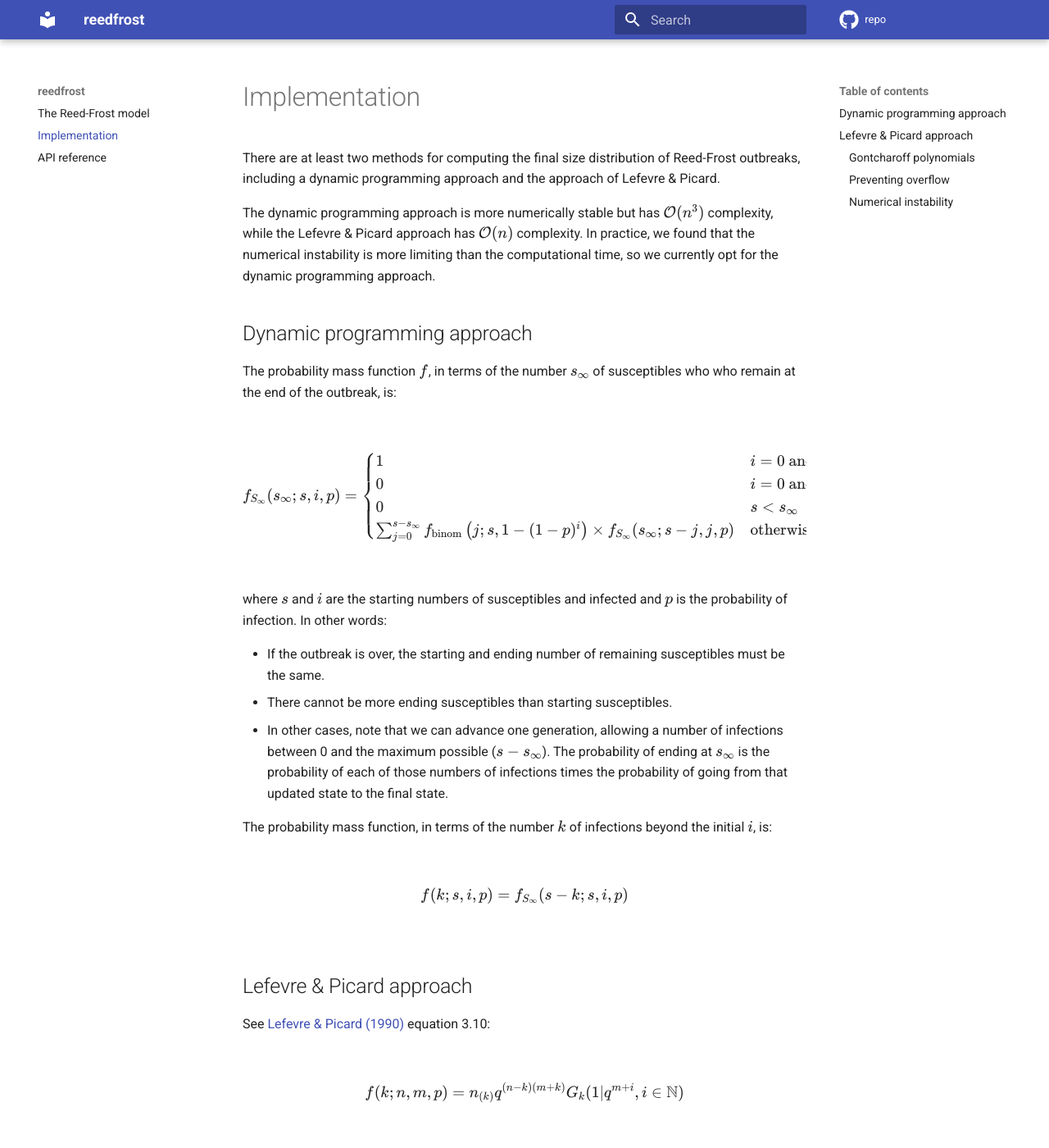
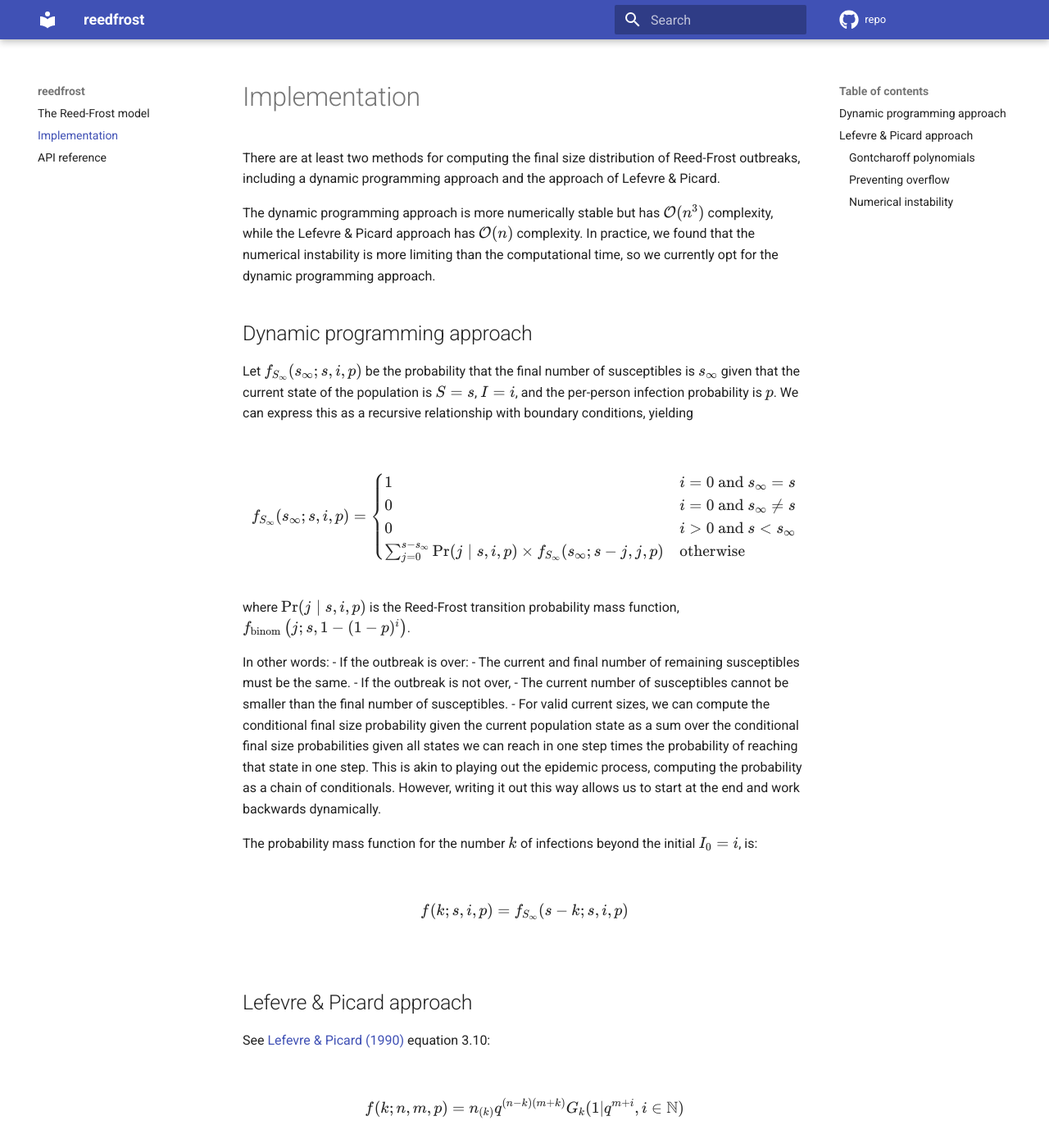
Before and after one commit to CDCgov/reedfrost, an MkDocs documentation site: the page built from docs/implementation.md, in a window 1280 px wide and 1400 px high. Shown: the whole window at 82% size. Built offline with MkDocs 1.6.1 and Material for MkDocs 9.7.7, drawn with Linux system fonts in a browser that asks for light colours; comment, search, counter and statistics services are not loaded.

Commit message:
a different tack

````diff
--- a/docs/implementation.md
+++ b/docs/implementation.md
@@ -6,24 +6,27 @@ The dynamic programming approach is more numerically stable but has $\mathcal{O}
 
 ## Dynamic programming approach
 
-The probability mass function $f$, in terms of the number $s_\infty$ of susceptibles who who remain at the end of the outbreak, is:
+Let $f_{S_\infty}(s_\infty; s, i, p)$ be the probability that the final number of susceptibles is $s_\infty$ given that the current state of the population is $S = s$, $I = i$, and the per-person infection probability is $p$.
+We can express this as a recursive relationship with boundary conditions, yielding
 
 ```math
 f_{S_\infty}(s_\infty; s, i, p) = \begin{cases}
   1 & i = 0 \text{ and } s_\infty = s \\
   0 & i = 0 \text{ and } s_\infty \neq s \\
-  0 & s < s_\infty \\
-  \sum_{j=0}^{s-s_\infty} f_\mathrm{binom}\left(j; s, 1-(1-p)^i\right) \times f_{S_\infty}(s_\infty; s-j, j, p) & \text{otherwise}
+  0 & i > 0 \text{ and } s < s_\infty \\
+  \sum_{j=0}^{s-s_\infty} \text{Pr}(j \mid s, i, p) \times f_{S_\infty}(s_\infty; s-j, j, p) & \text{otherwise}
 \end{cases}
 ```
+where $\text{Pr}(j \mid s, i, p)$ is the Reed-Frost transition probability mass function, $f_\mathrm{binom}\left(j; s, 1-(1-p)^i\right)$.
 
-where $s$ and $i$ are the starting numbers of susceptibles and infected and $p$ is the probability of infection. In other words:
+In other words:
+- If the outbreak is over:
+  - The current and final number of remaining susceptibles must be the same.
+- If the outbreak is not over,
+  - The current number of susceptibles cannot be smaller than the final number of susceptibles.
+  - For valid current sizes, we can compute the conditional final size probability given the current population state as a sum over the conditional final size probabilities given all states we can reach in one step times the probability of reaching that state in one step. This is akin to playing out the epidemic process, computing the probability as a chain of conditionals. However, writing it out this way allows us to start at the end and work backwards dynamically.
 
-- If the outbreak is over, the starting and ending number of remaining susceptibles must be the same.
-- There cannot be more ending susceptibles than starting susceptibles.
-- In other cases, note that we can advance one generation, allowing a number of infections between 0 and the maximum possible ($s - s_\infty$). The probability of ending at $s_\infty$ is the probability of each of those numbers of infections times the probability of going from that updated state to the final state.
-
-The probability mass function, in terms of the number $k$ of infections beyond the initial $i$, is:
+The probability mass function for the number $k$ of infections beyond the initial $I_0 = i$, is:
 
 ```math
 f(k; s, i, p) = f_{S_\infty}(s - k; s, i, p)
````
